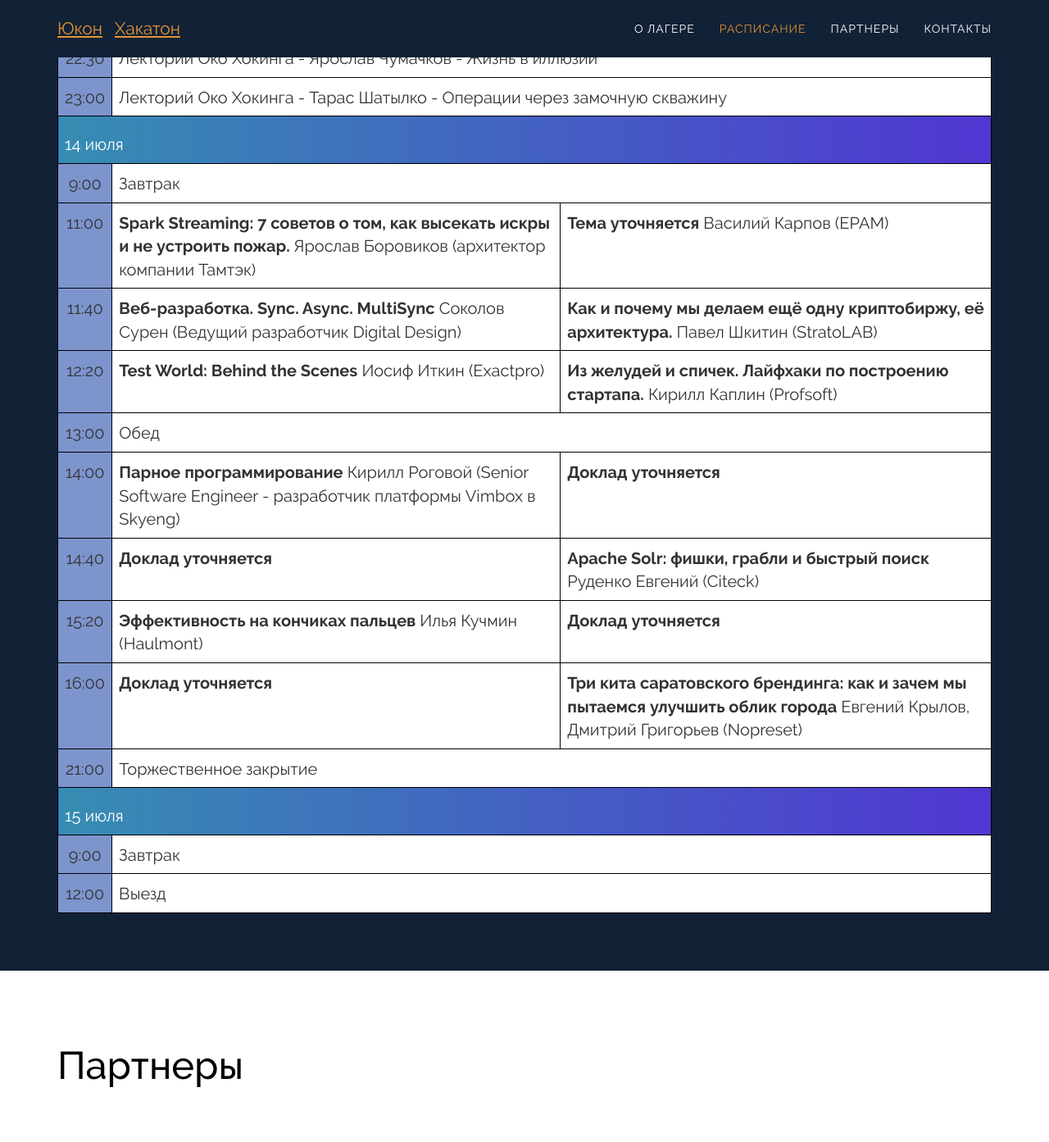
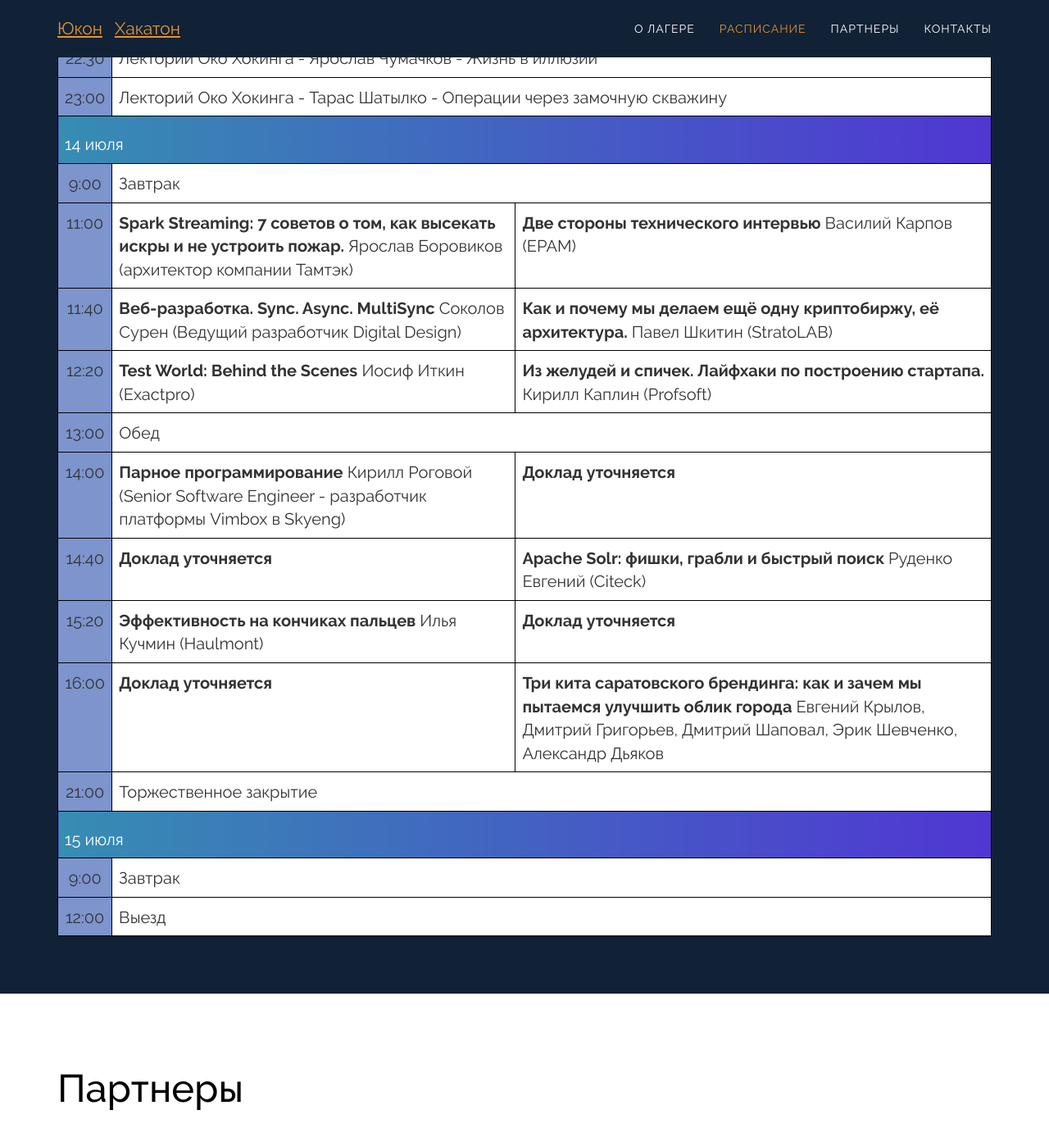
Before and after one commit to youcon/dune.github.io, a Jekyll site: the page built from index.html, in a window 1280 px wide and 1400 px high, scrolled down 2888 px. Shown: the top 1393 px of the window at 82% size. Built offline with Jekyll 4.4.1, drawn with Linux system fonts in a browser that asks for light colours; nearby versions of some CDN libraries; some web fonts are replaced; comment, search, counter and statistics services are not loaded.

Commit message:
No Nopreset.

```diff
--- a/_data/schedule.yml
+++ b/_data/schedule.yml
@@ -22,7 +22,7 @@
                                     bio: "архитектор компании Тамтэк"
                                     name: "Ярослав Боровиков"
                         - name: "Трек 2"
-                          title: "Тема уточняется"
+                          title: "Две стороны технического интервью"
                           speaker:
                                     bio: "EPAM"
                                     name: "Василий Карпов"
@@ -98,8 +98,8 @@
                         - name: "Трек 2"
                           title: "Три кита саратовского брендинга: как и зачем мы пытаемся улучшить облик города"
                           speaker:
-                                    bio: "Nopreset"
-                                    name: "Евгений Крылов, Дмитрий Григорьев"
+                                    bio: ""
+                                    name: "Евгений Крылов, Дмитрий Григорьев, Дмитрий Шаповал, Эрик Шевченко, Александр Дьяков"
             - time: "21:00"
               title: "Торжественное закрытие"
 - name: "15 июля"
```
